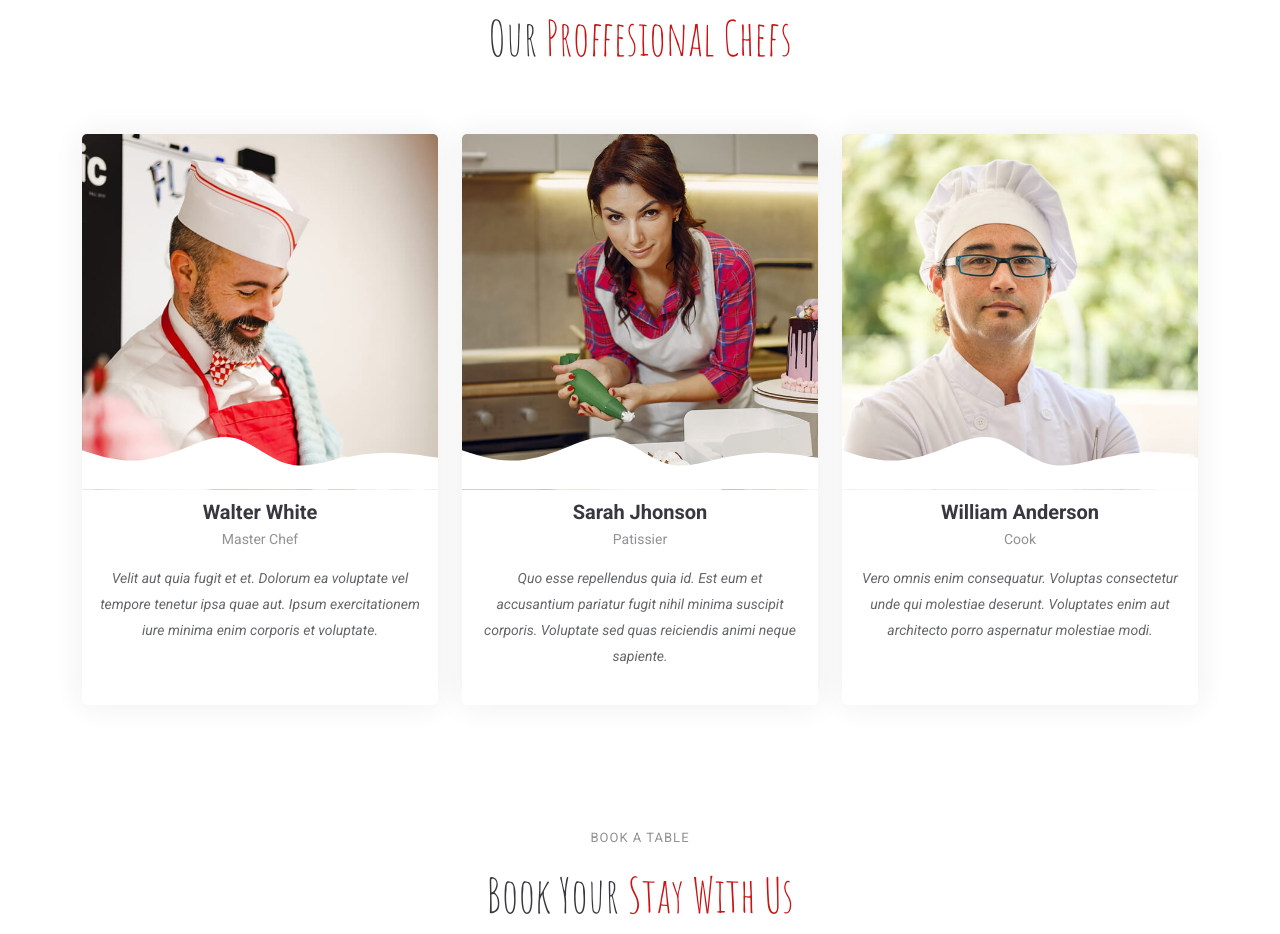
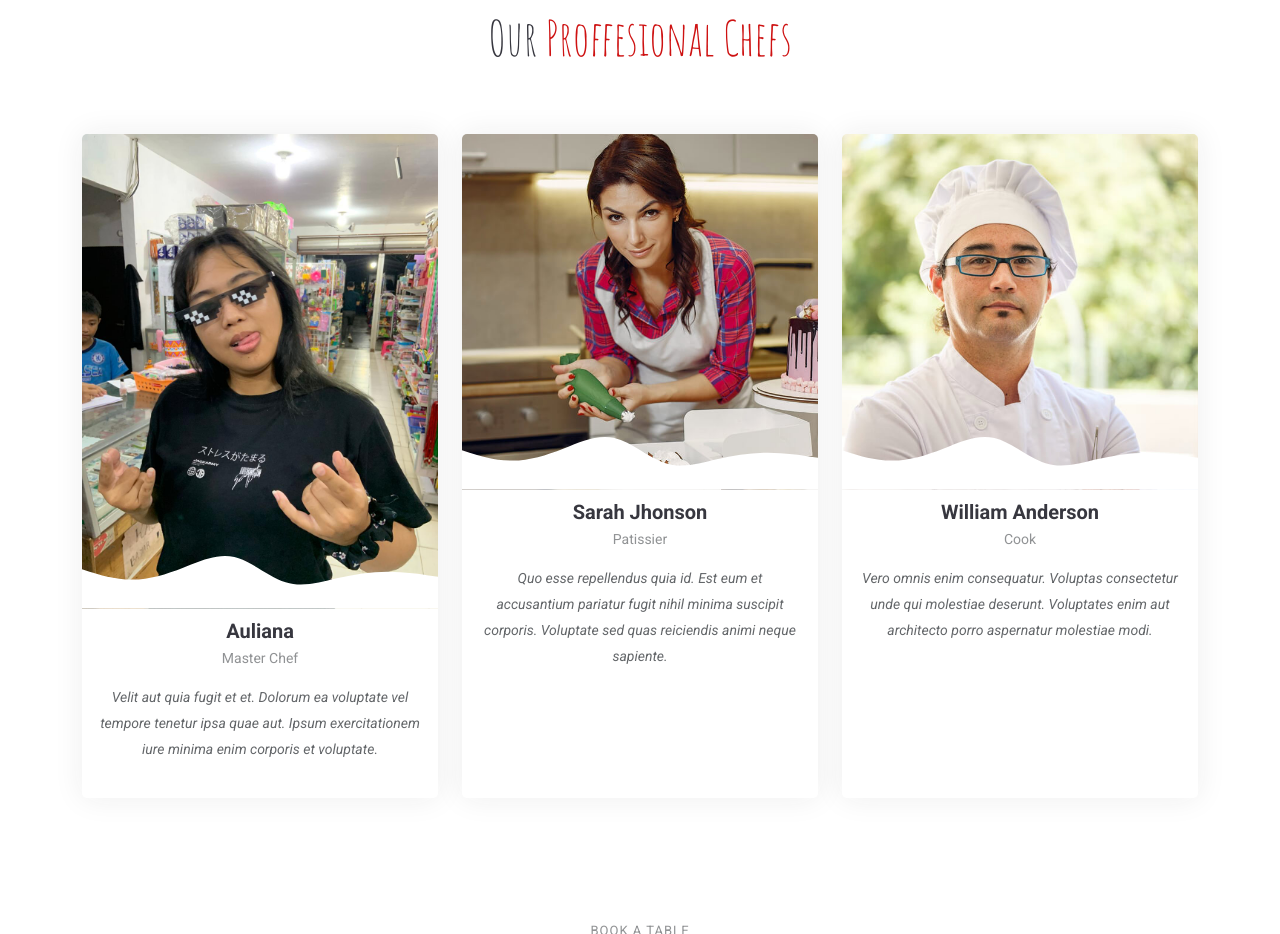
Before and after one commit to Aryafadillah1/Yummy_Corporate, a plain HTML site: page index.html in a window 1280 px wide. Shown: the part 5280-6214 px from the top of the page. Drawn offline with Linux system fonts and the light colour scheme.

Commit message:
chef auliani

```diff
--- a/index.html
+++ b/index.html
@@ -833,7 +833,7 @@
           <div class="col-lg-4 d-flex align-items-stretch" data-aos="fade-up" data-aos-delay="100">
             <div class="team-member">
               <div class="member-img">
-                <img src="assets/img/chefs/chefs-1.jpg" class="img-fluid" alt="">
+                <img src="assets/img/chefs/chefs-0.jpeg" class="img-fluid" alt="">
                 <div class="social">
                   <a href=""><i class="bi bi-twitter-x"></i></a>
                   <a href=""><i class="bi bi-facebook"></i></a>
@@ -842,7 +842,7 @@
                 </div>
               </div>
               <div class="member-info">
-                <h4>Walter White</h4>
+                <h4>Auliana</h4>
                 <span>Master Chef</span>
                 <p>Velit aut quia fugit et et. Dolorum ea voluptate vel tempore tenetur ipsa quae aut. Ipsum exercitationem iure minima enim corporis et voluptate.</p>
               </div>
```
Also changed, not shown: assets/img/chefs/chefs-0.jpeg (added).
